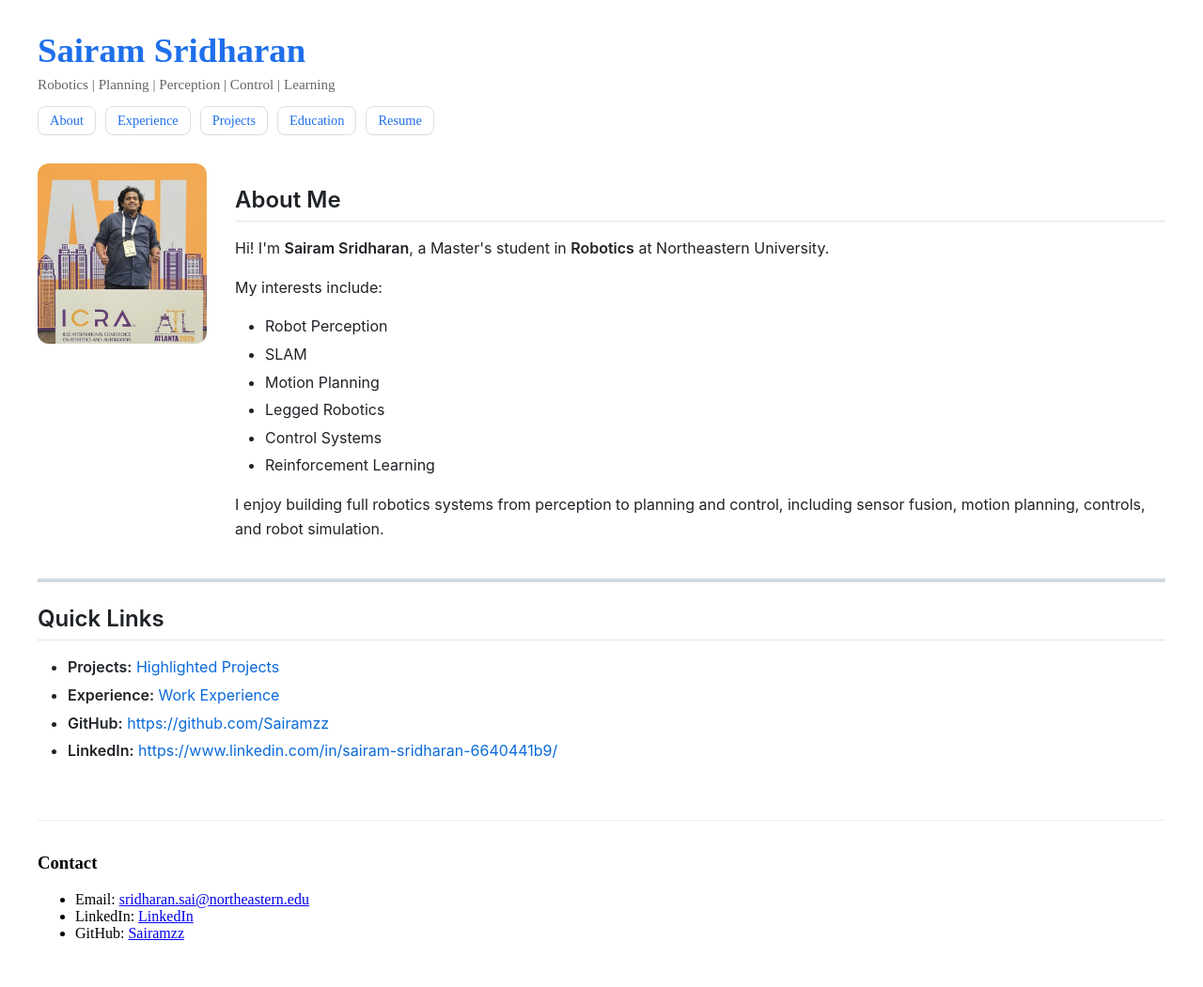
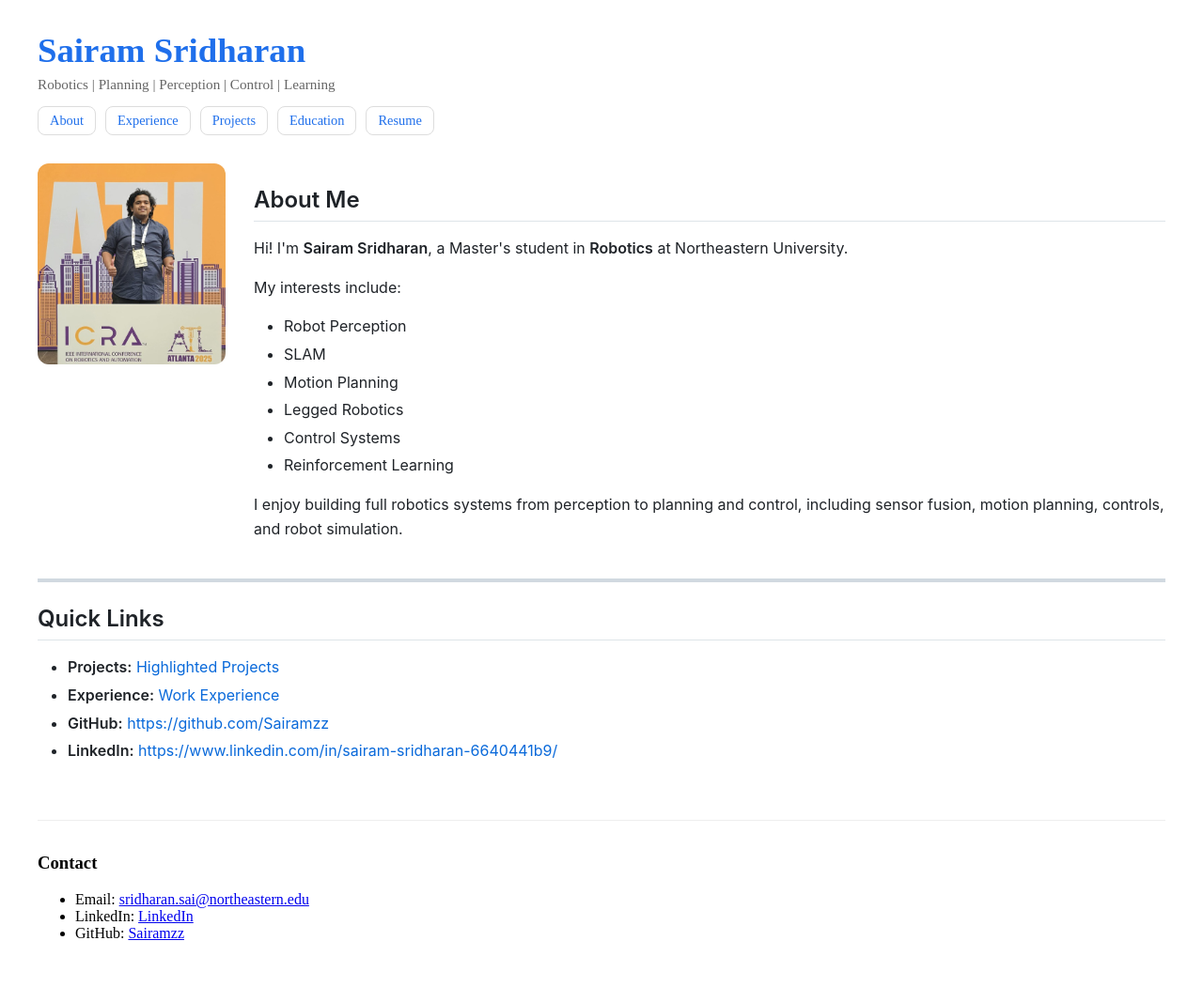
Before and after one commit to Sairamzz/Sairamzz.github.io, a Jekyll site: the page built from index.md, in a window 1280 px wide. Shown: the whole page at 94% size. Built offline with Jekyll 4.4.1, drawn with Linux system fonts in a browser that asks for light colours; nearby versions of some CDN libraries.

Commit message:
Update index.md

```diff
--- a/index.md
+++ b/index.md
@@ -5,7 +5,7 @@ title: About
 
 <div style="display:flex; align-items:flex-start; gap:30px; flex-wrap:wrap;">
 
-<img src="/assets/images/profile.jpeg" style="width:180px; border-radius:12px;">
+<img src="/assets/images/profile.jpeg" style="width:200px; border-radius:12px;">
 
 <div style="min-width:260px; flex:1;">
 
```
